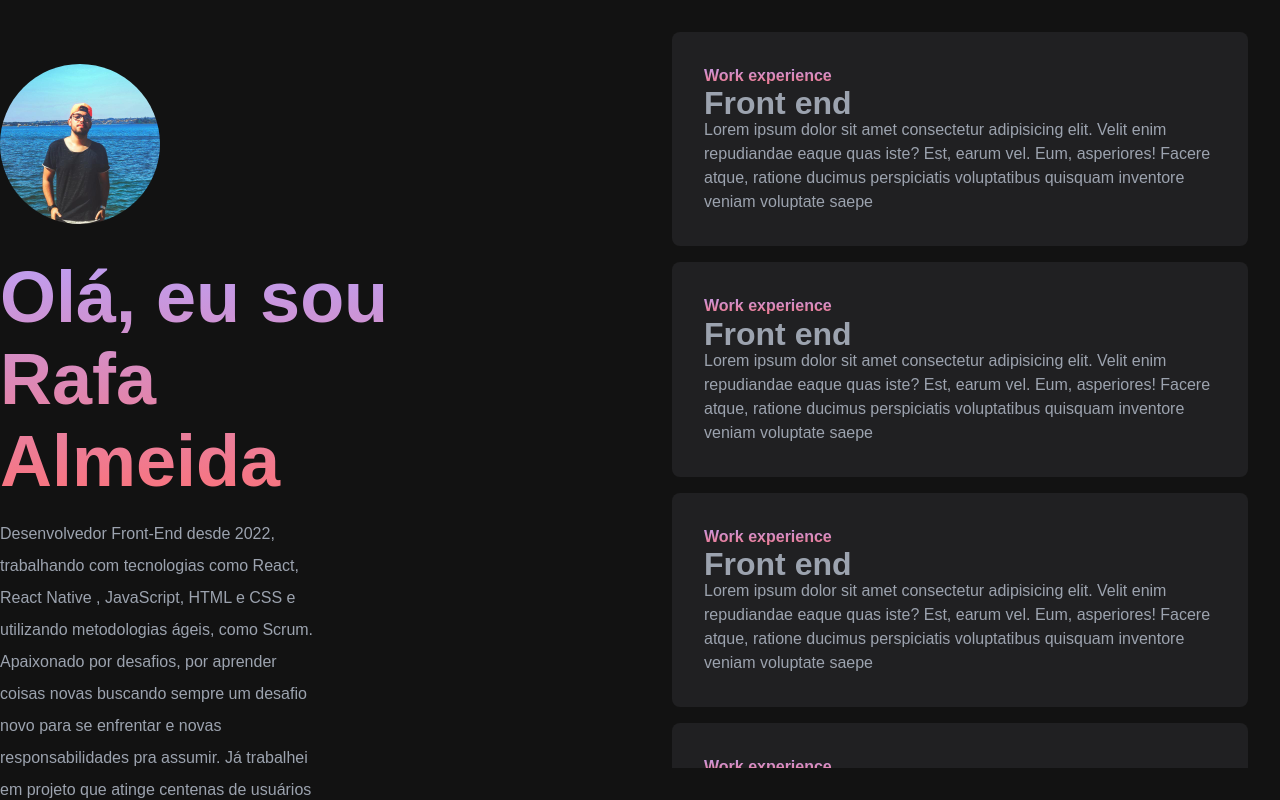
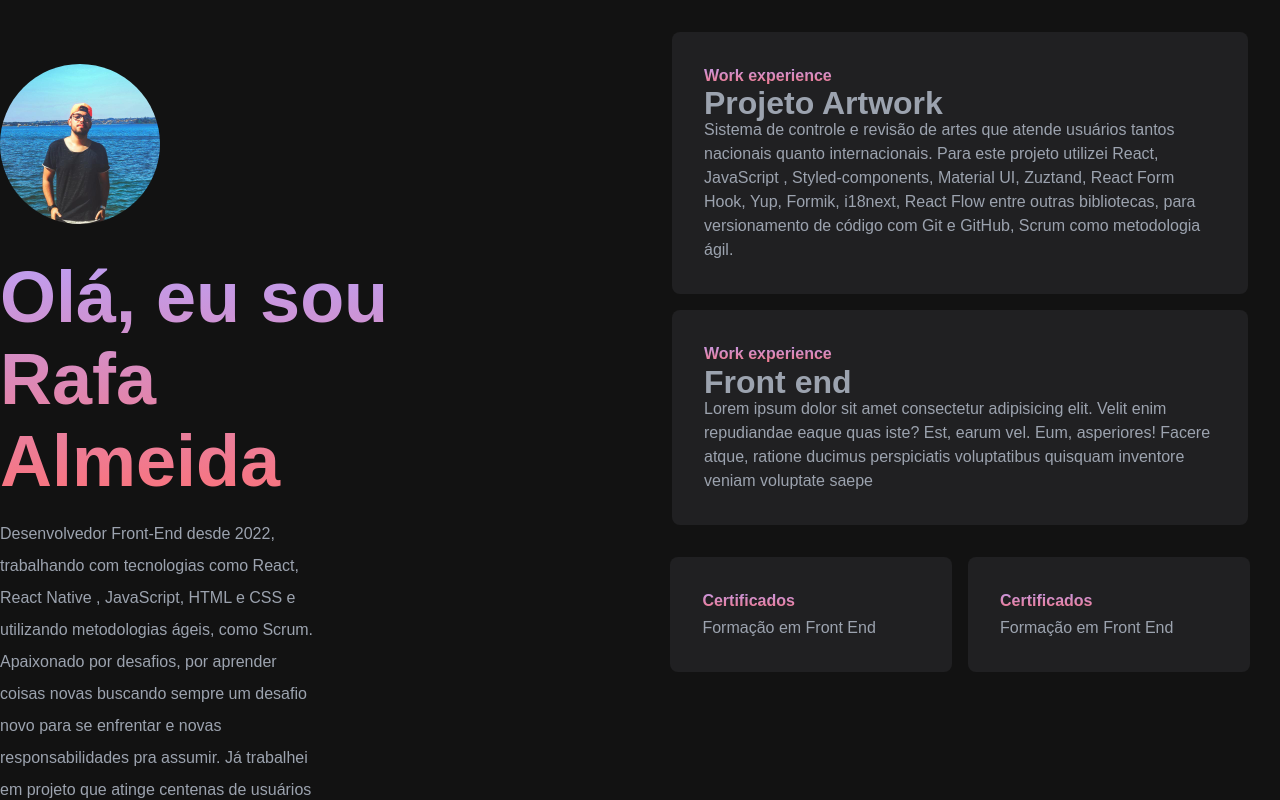
Before and after one commit to rafadealmeida/portfolio, a React (Create React App) app: page / in a window 1280 px wide. Shown: the top 800 px of the page. Built offline with nearby package versions, Linux system fonts and the light colour scheme.

Commit message:
adicionando animação

```diff
--- a/public/index.html
+++ b/public/index.html
@@ -24,7 +24,7 @@
       work correctly both with client-side routing and a non-root public URL.
       Learn how to configure a non-root public URL by running `npm run build`.
     -->
-    <title>React App</title>
+    <title>Rafa Almeida</title>
   </head>
   <body>
     <noscript>You need to enable JavaScript to run this app.</noscript>
--- a/src/App.jsx
+++ b/src/App.jsx
@@ -16,16 +16,27 @@ function App() {
         <CardsContainer>
           <Cards
             categoria={'Work experience'}
+            titulo={'Projeto Artwork'}
+            conteudo={`Sistema de controle e revisão de artes que atende usuários tantos nacionais
+            quanto internacionais. Para este projeto utilizei React, JavaScript , Styled-components, Material UI, Zuztand, React Form
+            Hook, Yup, Formik, i18next, React Flow entre outras bibliotecas, para  versionamento de código com Git e GitHub, Scrum como
+            metodologia ágil.`}
+            link={
+              'https://artwork-front.cleversystems.net/login'
+            }
+          />
+          <Cards
+            categoria={'Work experience'}
             titulo={'Front end'}
             conteudo={`Lorem ipsum dolor sit amet consectetur adipisicing elit. Velit enim
             repudiandae eaque quas iste? Est, earum vel. Eum, asperiores! Facere
             atque, ratione ducimus perspiciatis voluptatibus quisquam inventore
             veniam voluptate saepe`}
             link={
-              'https://artwork-front.cleversystems.net/login'
+              'https://www.notion.so/Meu-plano-de-estudos-5136b58655d044b08114203ad328af36'
             }
           />
-          <Cards
+          {/* <Cards
             categoria={'Work experience'}
             titulo={'Front end'}
             conteudo={`Lorem ipsum dolor sit amet consectetur adipisicing elit. Velit enim
@@ -57,19 +68,12 @@ function App() {
             link={
               'https://www.notion.so/Meu-plano-de-estudos-5136b58655d044b08114203ad328af36'
             }
-          />
-          <Cards
-            categoria={'Work experience'}
-            titulo={'Front end'}
-            conteudo={`Lorem ipsum dolor sit amet consectetur adipisicing elit. Velit enim
-            repudiandae eaque quas iste? Est, earum vel. Eum, asperiores! Facere
-            atque, ratione ducimus perspiciatis voluptatibus quisquam inventore
-            veniam voluptate saepe`}
-            link={
-              'https://www.notion.so/Meu-plano-de-estudos-5136b58655d044b08114203ad328af36'
-            }
-          />
+          /> */}
           <MiniCardsContainer>
+            <MiniCard
+            titulo={'Certificados'}
+            link={'https://cursos.alura.com.br/degree/certificate/b6e31f58-fc67-4cad-92db-fe0d6d1d3c4b'}
+            conteudo={`Formação em Front End`}/>
             <MiniCard
             titulo={'Certificados'}
             link={'https://cursos.alura.com.br/degree/certificate/b6e31f58-fc67-4cad-92db-fe0d6d1d3c4b'}
--- a/src/Components/Cards/style.js
+++ b/src/Components/Cards/style.js
@@ -1,9 +1,14 @@
-import styled from 'styled-components';
+import styled, { keyframes } from 'styled-components';
 import {
   cardDark,
   textGradientColorPrimary,
   textGradientColorSecondary,
 } from '../UI/variables';
+
+const bottomToTop = keyframes`
+0% {transform: translateY(150%)}
+100% {transform: translateY(0%)}
+`;
 
 export const Card = styled.a`
   background-color:${cardDark};
@@ -17,6 +22,10 @@ export const Card = styled.a`
   transition: ease-in  0.3s;
   :hover{
     scale:1.1
+  }
+  :nth-last-child(-n + 4){
+    animation-name:${bottomToTop};
+    animation-duration:1.3s;
   }
 `;
 
--- a/src/Components/Header/style.js
+++ b/src/Components/Header/style.js
@@ -1,4 +1,4 @@
-import styled from 'styled-components';
+import styled, { keyframes } from 'styled-components';
 import {
   textGradientColorPrimary,
   textGradientColorSecondary,
@@ -25,6 +25,11 @@ height: 100vh;
 margin: 4rem 0;
 `;
 
+const hideToShow = keyframes`
+0% {opacity:0}
+100% {opacity:1}
+`
+
 export const TitleStyled = styled.h1`
 font-size: 72px;
 background: -webkit-linear-gradient(${textGradientColorPrimary},${textGradientColorSecondary});
@@ -32,11 +37,10 @@ background: -webkit-linear-gradient(${textGradientColorPrimary},${textGradientCo
 -webkit-text-fill-color: transparent;
 width: 70%;
 white-space:normal;
-/* @media screen and (max-width: 768px) {
-  font-size: 36px;
-  width: 110%;
+animation-name:${hideToShow};
+animation-duration:1.3s;
+transition: all ease-in;
 
-} */
 `;
 
 export const TextStyled = styled.p`
```
